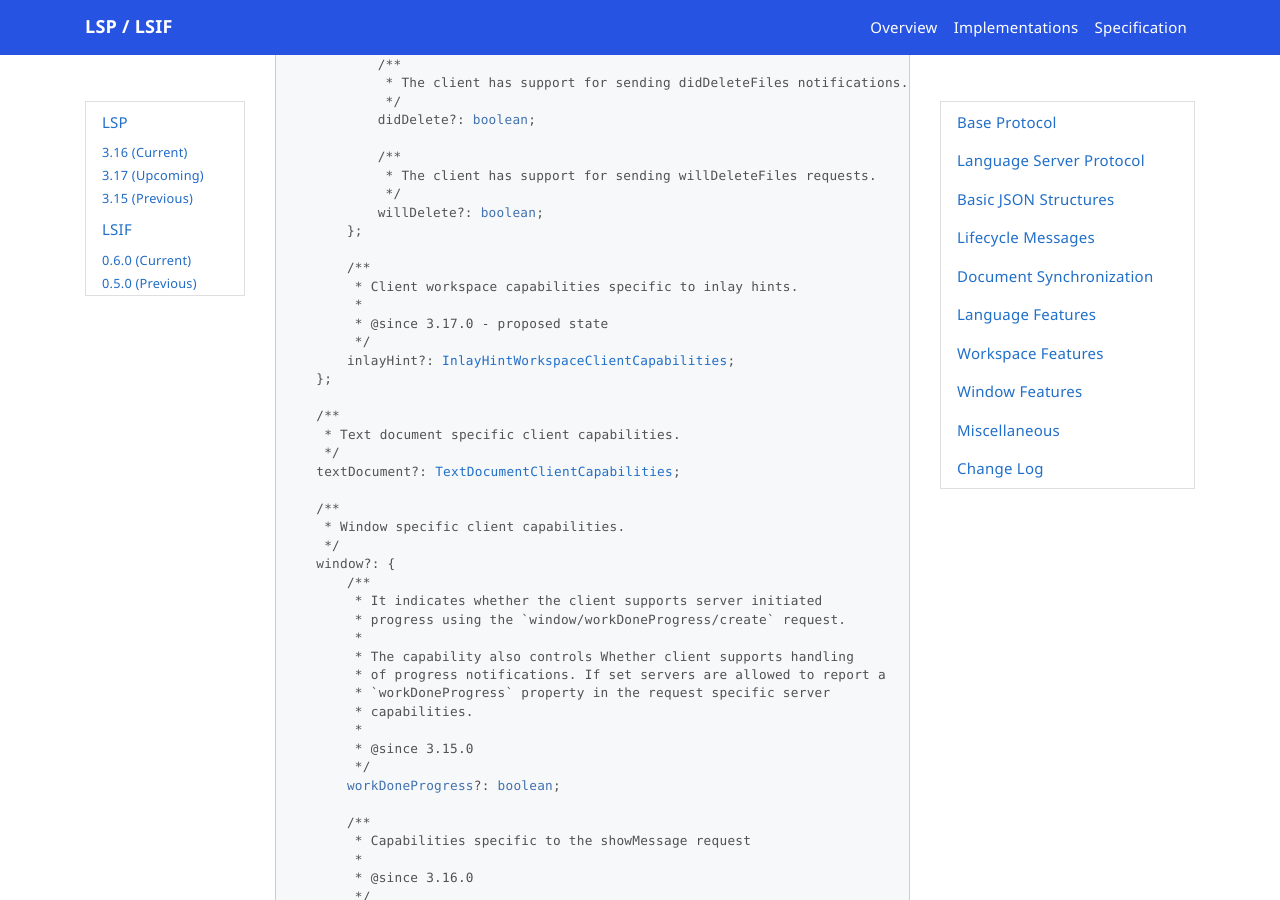
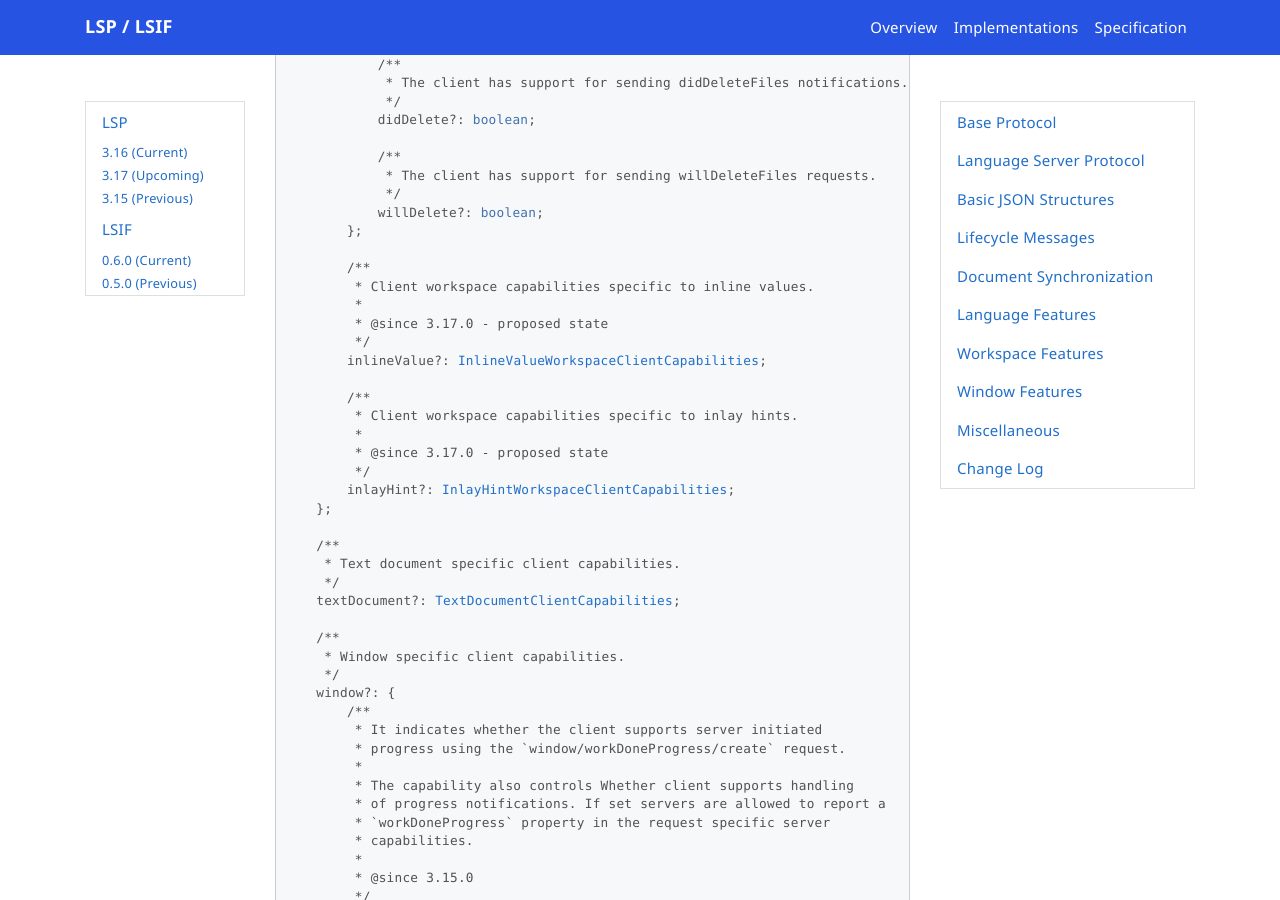
Before and after one commit to microsoft/language-server-protocol, a Jekyll site: the page built from _specifications/lsp/3.17/specification.md, in a window 1280 px wide and 900 px high, scrolled down 47443 px. Built offline with Jekyll 4.4.1, drawn with Linux system fonts in a browser that asks for light colours; nearby versions of some CDN libraries; emoji names are drawn with the system emoji font; comment, search, counter and statistics services are not loaded; some of the changed text lies outside the part shown.

Commit message:
Add workspace.inlineValue to capabilities

```diff
--- a/_specifications/lsp/3.17/general/initialize.md
+++ b/_specifications/lsp/3.17/general/initialize.md
@@ -402,6 +402,13 @@ interface ClientCapabilities {
 			 */
 			willDelete?: boolean;
 		};
+
+		/**
+		 * Client workspace capabilities specific to inline values.
+		 *
+		 * @since 3.17.0 - proposed state
+		 */
+		inlineValue?: InlineValueWorkspaceClientCapabilities;
 
 		/**
 		 * Client workspace capabilities specific to inlay hints.
```
